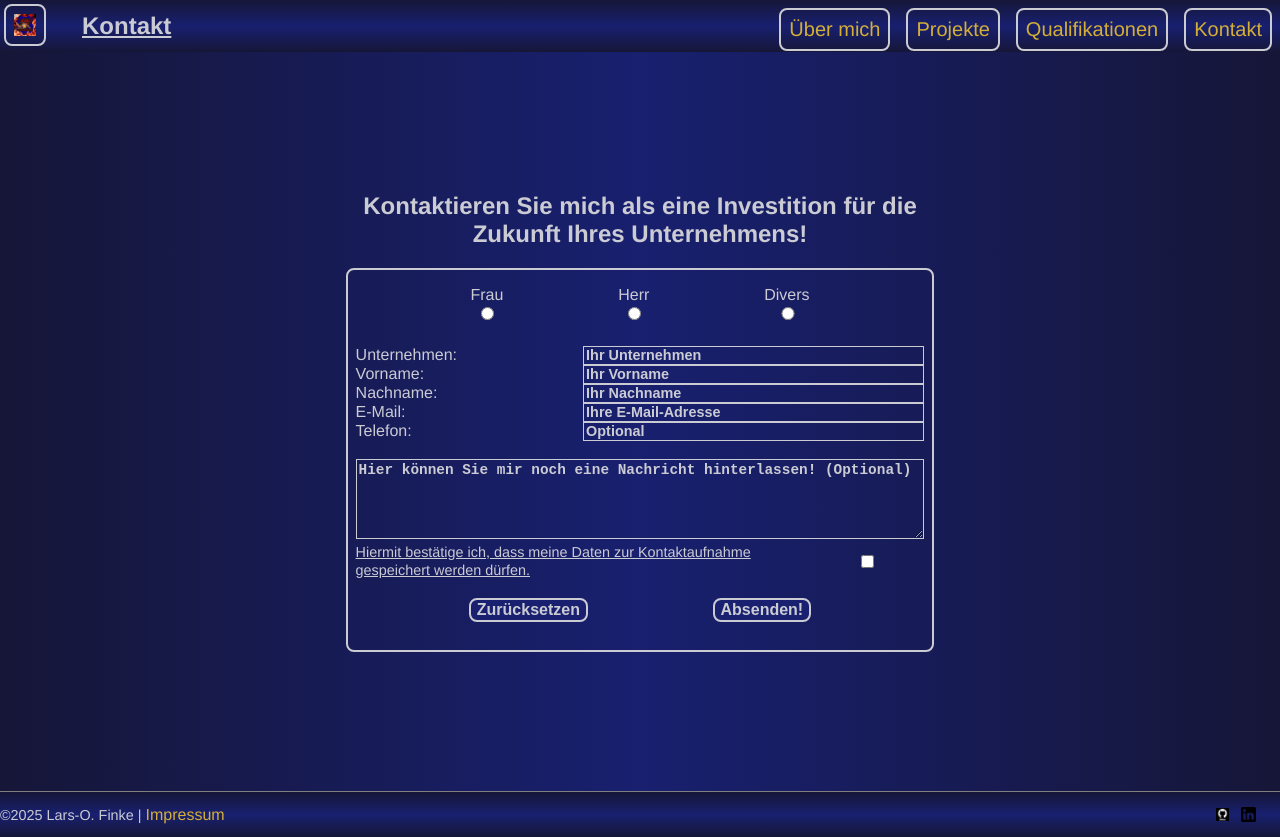
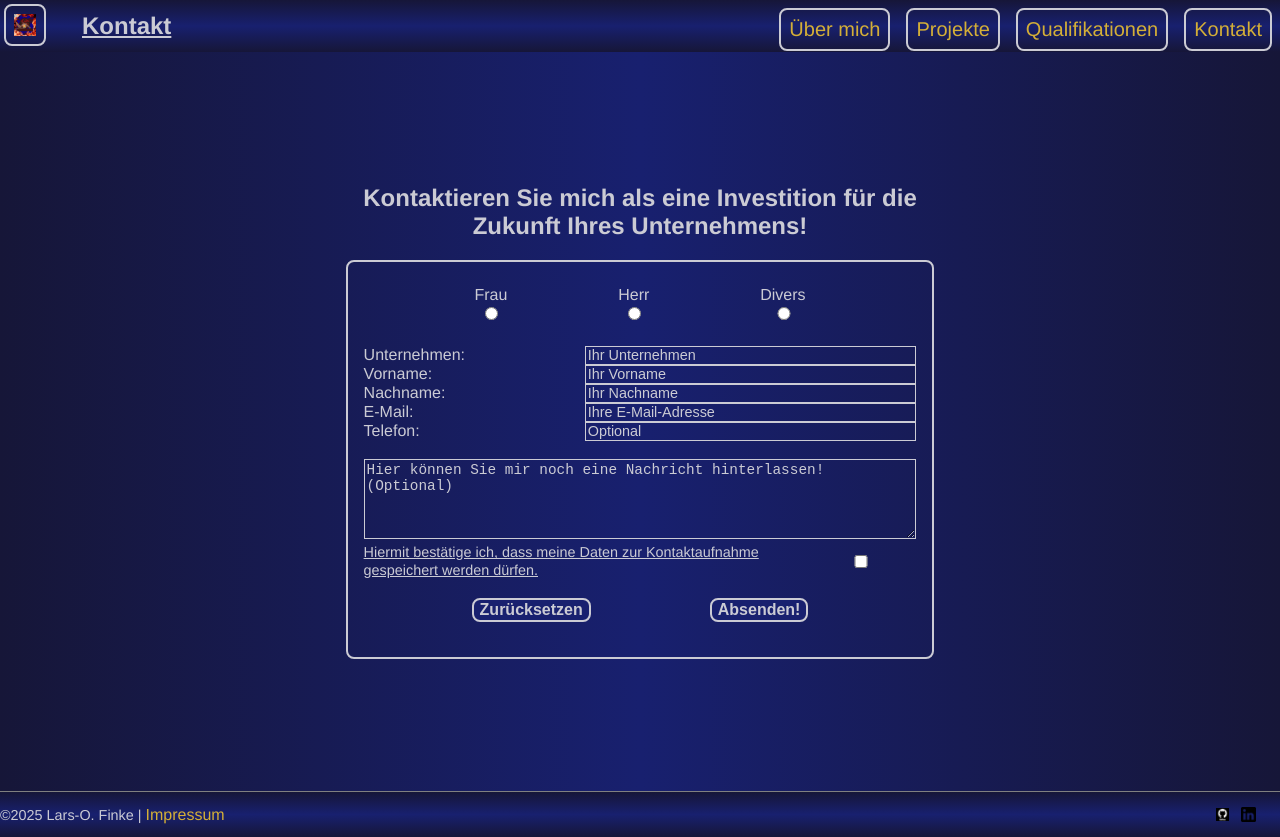
Before and after one commit to LarsOFinke/MyPortfolio, an Angular app in the folder frontend/: page /contact in a window 1280 px wide. Built offline with nearby package versions, Linux system fonts and the light colour scheme.

Commit message:
Further contact-page improvements

```diff
--- a/frontend/src/app/components/contact-page/contact-page.component.css
+++ b/frontend/src/app/components/contact-page/contact-page.component.css
@@ -1,4 +1,7 @@
 /* ### CONTACT PAGE ### */
+.bordered {
+  padding: 1rem;
+}
 
 @media (min-width: 1023px) {
   .custom-wrapper {
--- a/frontend/src/app/components/contact-page/form/contact-form.component.css
+++ b/frontend/src/app/components/contact-page/form/contact-form.component.css
@@ -1,6 +1,8 @@
-.input-box {
-  display: flex;
-  flex-direction: row;
+form label {
+  font-size: 1rem;
+}
+label u {
+  font-size: 0.9rem;
 }
 
 input {
@@ -17,10 +19,22 @@ textarea {
   background-color: var(--dark-navy-blue);
   border: 1px solid var(--grey);
 }
+
+input[type="checkbox"] {
+  padding: 0;
+  margin: auto;
+  height: fit-content;
+}
+
 ::placeholder {
   color: var(--grey);
-  font-size: .9rem;
-  font-weight: 600;
+  font-size: 0.9rem;
+  font-weight: 500;
+}
+
+.input-box {
+  display: flex;
+  flex-direction: row;
 }
 
 @media (min-width: 768) {
@@ -29,19 +43,3 @@ textarea {
     height: 8rem;
   }
 }
-
-.tos {
-  font-size: 1rem;
-}
-input[type="checkbox"] {
-  padding: 0;
-  margin: auto;
-  height: fit-content;
-}
-
-form label {
-  font-size: 1rem;
-}
-label u {
-  font-size: .9rem;
-}
```
